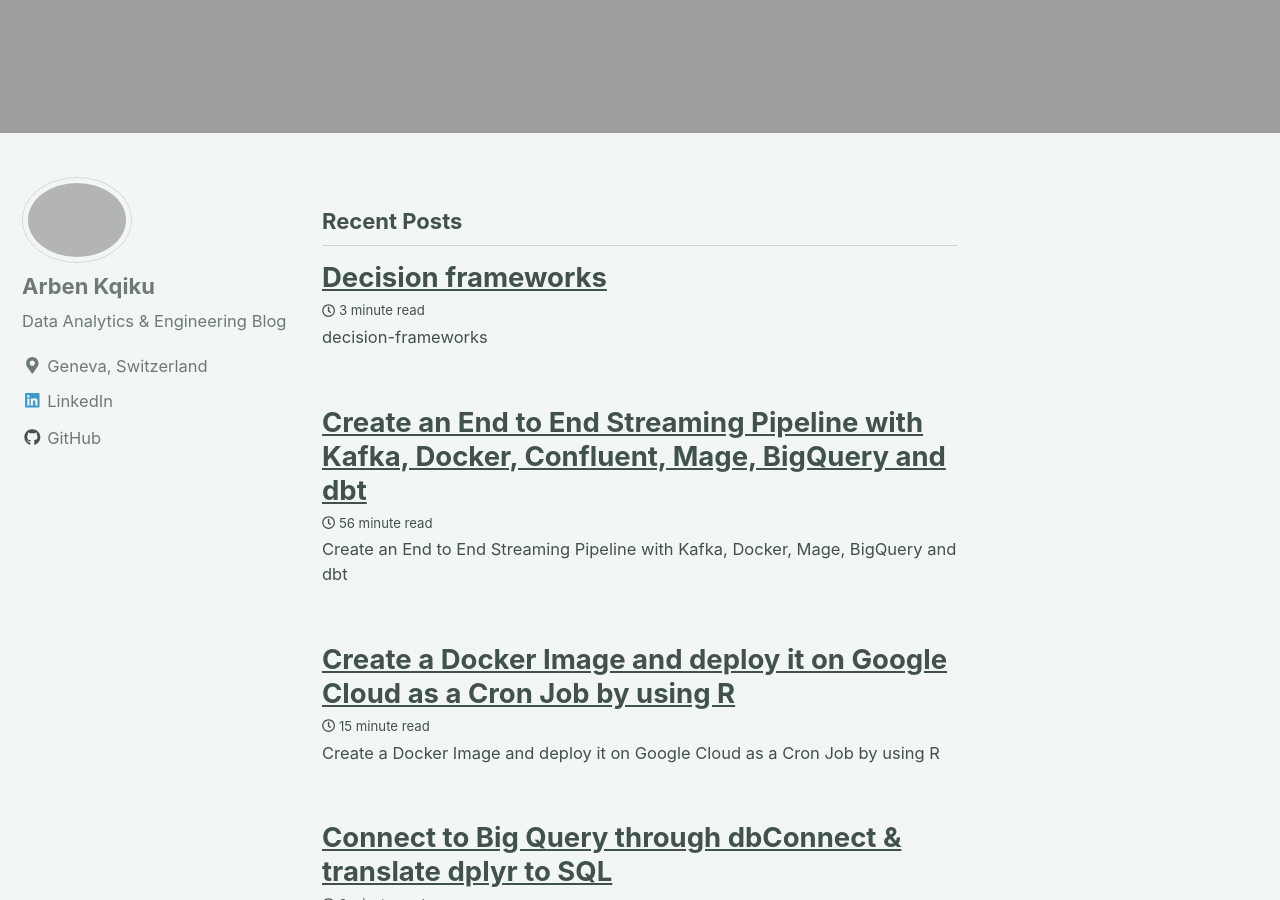
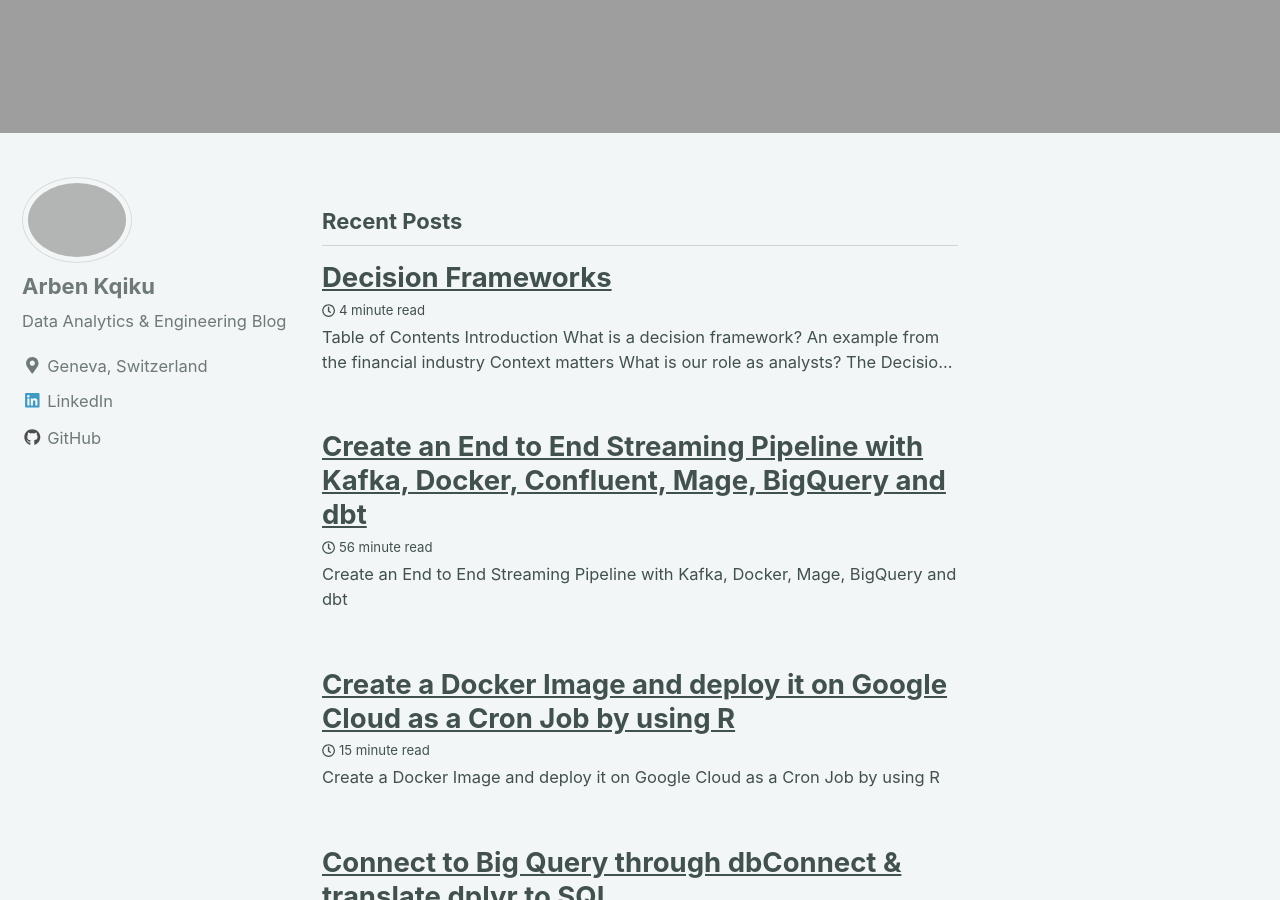
Before and after one commit to ArbenKqiku/arbenkqiku.github.io, a Jekyll site: the page built from index.html, in a window 1280 px wide and 900 px high, scrolled down 927 px. Built offline with Jekyll 4.4.1, drawn with Linux system fonts in a browser that asks for light colours; nearby versions of some CDN libraries; the list of posts is cut into pages by our own code.

Commit message:
finished article

```diff
--- a/_posts/2026-02-07-decision-frameworks.md
+++ b/_posts/2026-02-07-decision-frameworks.md
@@ -1,34 +1,27 @@
----
-title: "Decision frameworks"
-date: 2026-02-07
-tags: [decision-frameworks]
-permalink: "how-to-implement-decision-frameworks"
-header:
-  image: "images/article-4-kafka-streaming/21-schedule/project-diagram.png"
-excerpt: "decision-frameworks"
-mathjax: "true"
----
-
 # Table of Contents
 [Introduction](#introduction)
+[What is a decision framework?](#what-is-a-decision-framework)
+[An example from the financial industry](#an-example-from-the-financial-industry)
+[Context matters](#context-matters)
+[What is our role as analysts?](#what-is-our-role-as-analysts)
+[The Decision Framework Checklist](#the-decision-framework-checklist)
 
 # Introduction
-The analytics industry is obsessed with *data-driven decision-making*. On the first part, *data-driven*, we’ve done an outstanding job. We have powerful tools that let us measure almost every interaction users have with our websites and products.
+The analytics industry is obsessed with *data-driven decision-making*. In the first part, *data-driven*, we’ve done an outstanding job. We have powerful tools that let us measure almost every interaction users have with our websites and products.
 
 But when it comes to the second part, *decision-making*, the industry seems stuck. We produce more data than ever, yet this abundance does not always translate into better decisions.
 
 # What is a decision framework?
-A decision framework is a way to structure choices so they can be discussed and evaluated deliberately. It makes choices *explicit* by clearly defining the alternatives. And it makes them *comparable* by evaluating those alternatives along a shared set of dimensions, so tradeoffs become visible.
+A decision framework is a way to structure choices so they can be discussed and evaluated deliberately. It makes choices *explicit* by clearly defining the alternatives. And it makes them *comparable* by evaluating those alternatives along a shared set of dimensions, so tradeoffs become clear.
 
 Most business decisions can be seen as a tradeoff between two dimensions: potential and efficiency.
 
-Potential is about how big the opportunity is. It answers the question: if this worked well, how much impact could it have? In digital marketing, potential can be approximated by things like audience size or monthly search volume.
+Potential is about how big the opportunity is. In digital marketing, potential can be approximated by things like audience size or monthly search volume.
 
 Efficiency is about execution quality. It describes how effectively that potential is turned into results. In digital marketing, this can be measured using metrics such as conversion rate, cost per lead, or profit on ad spend.
 
 # An example from the financial industry
-
-In a past project with a company in the financial services industry, the sales team raised a familiar concern: they were not getting enough leads.
+In a past project with a company in the financial industry, the sales team raised a familiar concern: they were not getting enough leads.
 
 In this case, leads came from two main funnels. One funnel targeted prospects, people who were not yet customers. The other targeted existing customers, who could be interested in additional products. These two funnels behaved very differently, but were often discussed together under the same label: “leads”.
 
@@ -40,22 +33,22 @@
 
 Using a simple decision framework helped make the tradeoff clear. The prospect funnel had higher potential but lower efficiency, whereas the existing customer funnel had higher efficiency but limited potential, as displayed in the image below:
 
-<img src="{{ site.url }}{{ site.baseurl }}/images/article-6-decision-frameworks/image-1.png" alt="Decision Matrix showing Prospects in the Higher Potential/Lower Efficiency quadrant and Existing Customers in the Lower Potential/Higher Efficiency quadrant.">
+<img src="image-1.png" alt="Decision Matrix showing Prospects in the Higher Potential/Lower Efficiency quadrant and Existing Customers in the Lower Potential/Higher Efficiency quadrant.">
 
 # Context matters
+Data alone is not enough to make good decisions. It is important to talk to stakeholders, because they often have strategic, operational, or organizational context that is *not* visible in the data.
 
-Data alone is not enough to make good decisions. It is important to talk to stakeholders, because they often have strategic, operational, or organizational context that is not visible in the data.
+In this case, a conversation with the head of sales revealed an important constraint: the company had recently hired many new salespeople. As a result, the immediate priority was not lead quality, but lead volume. Given that context, focusing on the prospect funnel was the option most aligned with what the company was trying to achieve. This is why stakeholder input is a key part of decision-making.
 
-In this case, a conversation with the head of sales revealed an important constraint: the company had recently hired many new salespeople. As a result, the immediate priority was not lead quality, but lead volume. Given that context, focusing on the prospect funnel was the option most aligned with what the company was trying to achieve.
-
-This is why stakeholder input is a key part of decision-making.
-
-Our course [Data Analysis With R](https://www.teamsimmer.com/all-courses/data-analysis-with-r/) culminates with the Stakeholder Pressure Test. Throughout the course, we analyze Simo Ahava’s blog. At the end, we pressent the analysis and recommendations to Simo, explaining where additional effort would have the biggest impact on traffic growth.
-
-The purpose of this exercise is to show that conversations with stakeholders help refine the analysis until it leads to decisions that actually matter.
+Our course [Data Analysis With R](https://www.teamsimmer.com/all-courses/data-analysis-with-r/) culminates with the Stakeholder Pressure Test. Throughout the course, we analyze Simo Ahava’s blog. At the end, we present the analysis and recommendations to Simo, explaining where additional effort would have the biggest impact on traffic growth. The purpose of this exercise is to show that conversations with stakeholders help refine the analysis until it leads to decisions that actually matter.
 
 # What is our role as analysts?
+Our job isn't just to report data, but to define the proxies that measure potential and efficiency. In the course, we build a custom proxy for efficiency: measuring  how much traffic each "second" of published content generates across different topics (ex.: Server-Side Tag Management). We use R for this because it allows us to bake this specific business logic directly into our scripts. This makes the entire analytical process transparent, and reproducible for future decisions.
 
-Our job isn't just to report data, but to define the proxies that measure potential and efficiency. In [Data Analysis With R](https://www.teamsimmer.com/all-courses/data-analysis-with-r/), we build a custom proxy for efficiency: measuring exactly how much traffic each "second" of published content generates across different topics (ex.: Server-Side Tag Management). We use R for this because it allows us to bake this specific business logic directly into our scripts. This makes the entire analytical process transparent, and reproducible for future decisions.
+However, even the best reports can be politely ignored if they don't communicate effectively. That is why the final step of our workflow is to map these findings onto a decision matrix. By visualizing alternatives along shared dimensions, we make it easy for stakeholders to see the trade-offs.
 
-However, even the best reports can be politely ignored if they don't communicate effectively. That is why the final step of our workflow is to map these findings onto a decision matrix. By visualizing alternatives along shared dimensions, we make it easy for stakeholders to see the trade-offs clearly.
+# The Decision Framework Checklist
+- **Define the Alternatives**: Explicitly state the specific options you are evaluating.
+- **Establish Your Proxies**: Determine exactly how you will measure **Potential** (opportunity size) and **Efficiency** (execution quality). In R, this means building custom metrics that tool defaults often miss.
+- **Integrate Strategic Context**: Consult stakeholders to identify the organizational constraints or incentives that shift priorities such as a sudden need for volume over margin.
+- **Visualize the Trade-offs**: Map your findings onto a **Decision Matrix** to transform abstract data into a clear, comparable choice for leadership.
```
